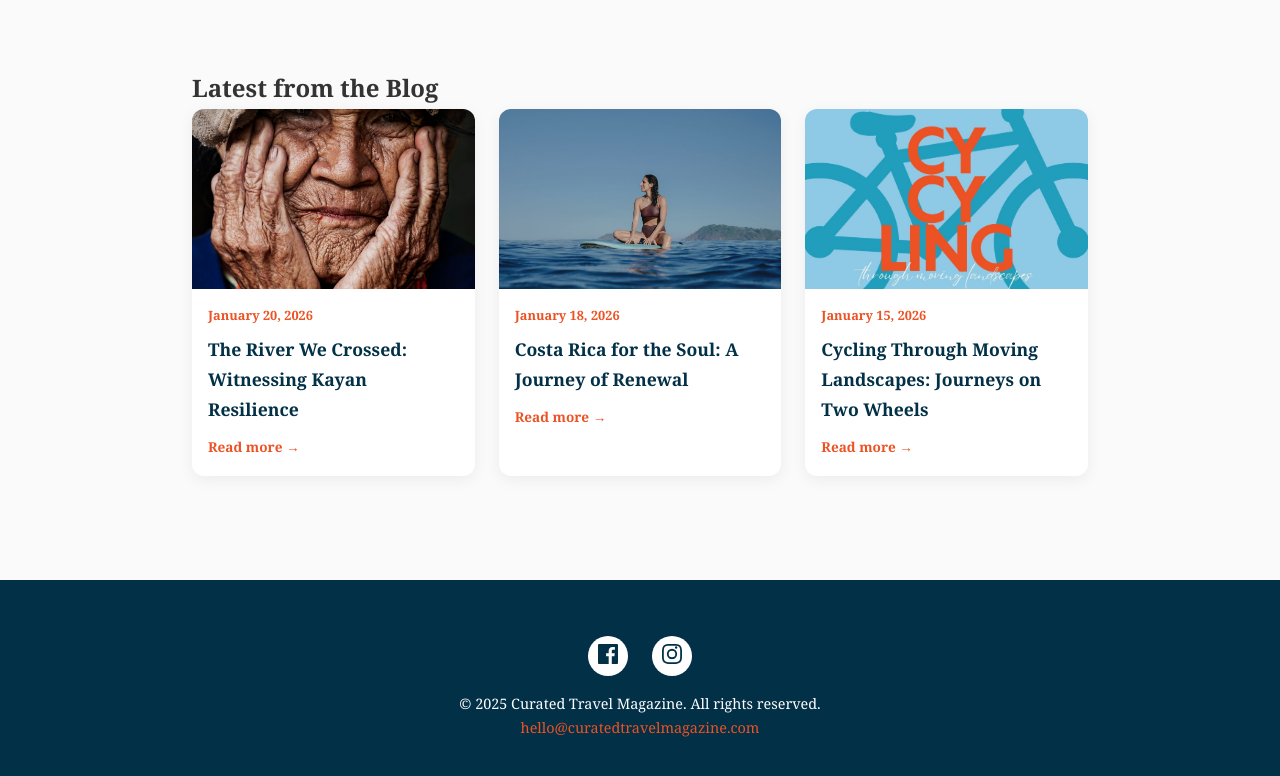
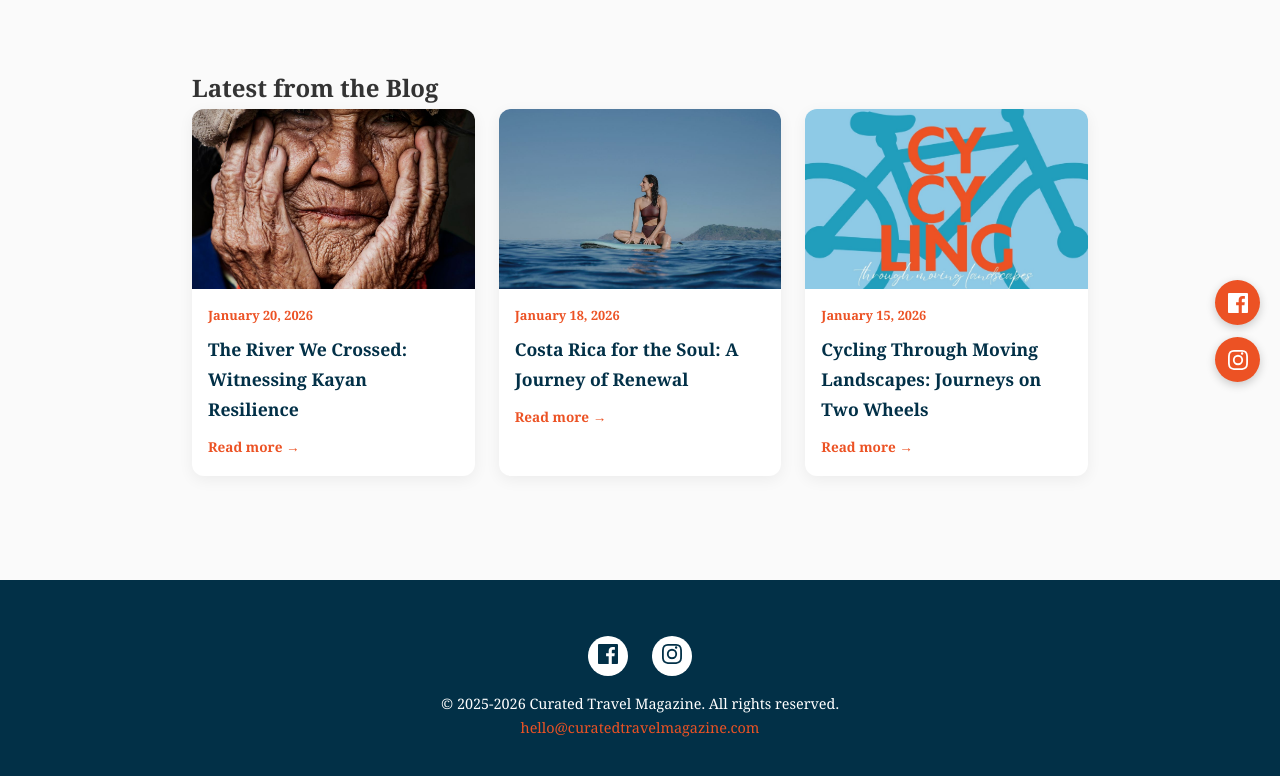
Before and after one commit to CuratedTravelMagazine/Curated-Travel-Magazine, a Jekyll site: the page built from subscribe.html, in a window 1280 px wide and 900 px high, scrolled down 1255 px, cut to the strip 119-895 px from the top of the window. Built offline with Jekyll 4.4.1, drawn with Linux system fonts in a browser that asks for light colours.

Commit message:
Add files via upload

```diff
--- a/_includes/footer.html
+++ b/_includes/footer.html
@@ -9,8 +9,18 @@
         <svg xmlns="http://www.w3.org/2000/svg" viewBox="0 0 24 24" fill="currentColor" width="20" height="20"><path d="M12 2.163c3.204 0 3.584.012 4.85.07 3.252.148 4.771 1.691 4.919 4.919.058 1.265.069 1.645.069 4.849 0 3.205-.012 3.584-.069 4.849-.149 3.225-1.664 4.771-4.919 4.919-1.266.058-1.644.07-4.85.07-3.204 0-3.584-.012-4.849-.07-3.26-.149-4.771-1.699-4.919-4.92-.058-1.265-.07-1.644-.07-4.849 0-3.204.013-3.583.07-4.849.149-3.227 1.664-4.771 4.919-4.919 1.266-.057 1.645-.069 4.849-.069zM12 0C8.741 0 8.333.014 7.053.072 2.696.272.273 2.69.073 7.052.014 8.333 0 8.741 0 12c0 3.259.014 3.668.072 4.948.2 4.358 2.618 6.78 6.98 6.98C8.333 23.986 8.741 24 12 24c3.259 0 3.668-.014 4.948-.072 4.354-.2 6.782-2.618 6.979-6.98.059-1.28.073-1.689.073-4.948 0-3.259-.014-3.667-.072-4.947-.196-4.354-2.617-6.78-6.979-6.98C15.668.014 15.259 0 12 0zm0 5.838a6.162 6.162 0 100 12.324 6.162 6.162 0 000-12.324zm0 10.162a4 4 0 110-8 4 4 0 010 8zm6.406-11.845a1.44 1.44 0 11-2.88 0 1.44 1.44 0 012.88 0z"/></svg>
       </a>
     </div>
-    <p>© 2025 Curated Travel Magazine. All rights reserved.</p>
+    <p>© 2025-2026 Curated Travel Magazine. All rights reserved.</p>
     <p><a href="mailto:hello@curatedtravelmagazine.com">hello@curatedtravelmagazine.com</a></p>
 
 
+
+ <!-- Floating Social -->
+  <div class="social-float">
+    <a href="https://www.facebook.com/profile.php?id=61583405112785" target="_blank" aria-label="Facebook">
+      <svg xmlns="http://www.w3.org/2000/svg" viewBox="0 0 24 24" fill="currentColor" width="20" height="20"><path d="M22.675 0h-21.35C.597 0 0 .597 0 1.333v21.334C0 23.403.597 24 1.325 24h11.493v-9.294H9.691v-3.622h3.127V8.413c0-3.1 1.893-4.788 4.657-4.788 1.325 0 2.463.099 2.795.143v3.24l-1.918.001c-1.504 0-1.795.715-1.795 1.763v2.313h3.588l-.467 3.622h-3.121V24h6.116c.728 0 1.325-.597 1.325-1.333V1.333C24 .597 23.403 0 22.675 0z"/></svg>
+    </a>
+    <a href="https://www.instagram.com/curatedtravelmagazine/" target="_blank" aria-label="Instagram">
+      <svg xmlns="http://www.w3.org/2000/svg" viewBox="0 0 24 24" fill="currentColor" width="20" height="20"><path d="M12 2.163c3.204 0 3.584.012 4.85.07 3.252.148 4.771 1.691 4.919 4.919.058 1.265.069 1.645.069 4.849 0 3.205-.012 3.584-.069 4.849-.149 3.225-1.664 4.771-4.919 4.919-1.266.058-1.644.07-4.85.07-3.204 0-3.584-.012-4.849-.07-3.26-.149-4.771-1.699-4.919-4.92-.058-1.265-.07-1.644-.07-4.849 0-3.204.013-3.583.07-4.849.149-3.227 1.664-4.771 4.919-4.919 1.266-.057 1.645-.069 4.849-.069zM12 0C8.741 0 8.333.014 7.053.072 2.696.272.273 2.69.073 7.052.014 8.333 0 8.741 0 12c0 3.259.014 3.668.072 4.948.2 4.358 2.618 6.78 6.98 6.98C8.333 23.986 8.741 24 12 24c3.259 0 3.668-.014 4.948-.072 4.354-.2 6.782-2.618 6.979-6.98.059-1.28.073-1.689.073-4.948 0-3.259-.014-3.667-.072-4.947-.196-4.354-2.617-6.78-6.979-6.98C15.668.014 15.259 0 12 0zm0 5.838a6.162 6.162 0 100 12.324 6.162 6.162 0 000-12.324zm0 10.162a4 4 0 110-8 4 4 0 010 8zm6.406-11.845a1.44 1.44 0 11-2.88 0 1.44 1.44 0 012.88 0z"/></svg>
+    </a>
+  </div>
 </footer>
```
